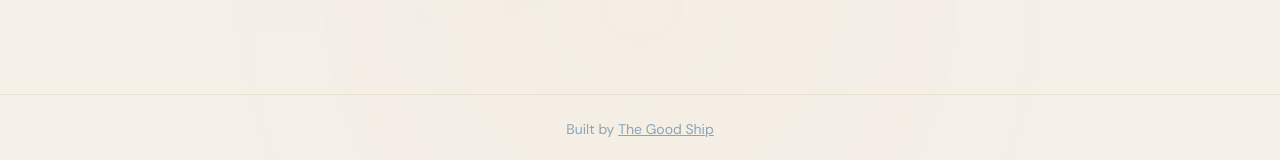
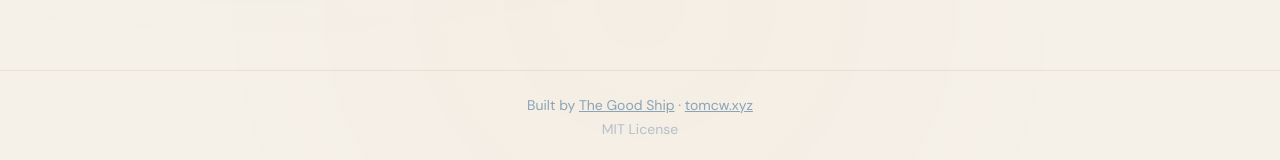
Before and after one commit to tomcwxyz/bearing, a Next.js app: page / in a window 1280 px wide. Shown: the part 637-797 px from the top of the page. Built offline with nearby package versions, Linux system fonts and the light colour scheme; no server answers.

Commit message:
feat: add tomcw.xyz link and MIT license to footer

```diff
--- a/src/app/layout.tsx
+++ b/src/app/layout.tsx
@@ -50,7 +50,8 @@ export default function RootLayout({
 
         <main className="flex-1">{children}</main>
 
-        <footer className="border-t border-cream-dark px-6 py-6 text-center text-sm text-grey-blue">
+        <footer className="border-t border-cream-dark px-6 py-6 text-center text-sm text-grey-blue space-y-1">
+          <p>
             Built by{" "}
             <a
               href="https://good-ship.co.uk"
@@ -60,6 +61,26 @@ export default function RootLayout({
             >
               The Good Ship
             </a>
+            {" · "}
+            <a
+              href="https://tomcw.xyz"
+              target="_blank"
+              rel="noopener noreferrer"
+              className="underline hover:text-navy transition-colors"
+            >
+              tomcw.xyz
+            </a>
+          </p>
+          <p className="text-grey-blue/60">
+            <a
+              href="https://opensource.org/license/MIT"
+              target="_blank"
+              rel="noopener noreferrer"
+              className="hover:text-navy transition-colors"
+            >
+              MIT License
+            </a>
+          </p>
         </footer>
       </body>
     </html>
```
Lines whose indentation alone changed are shown as unchanged.
